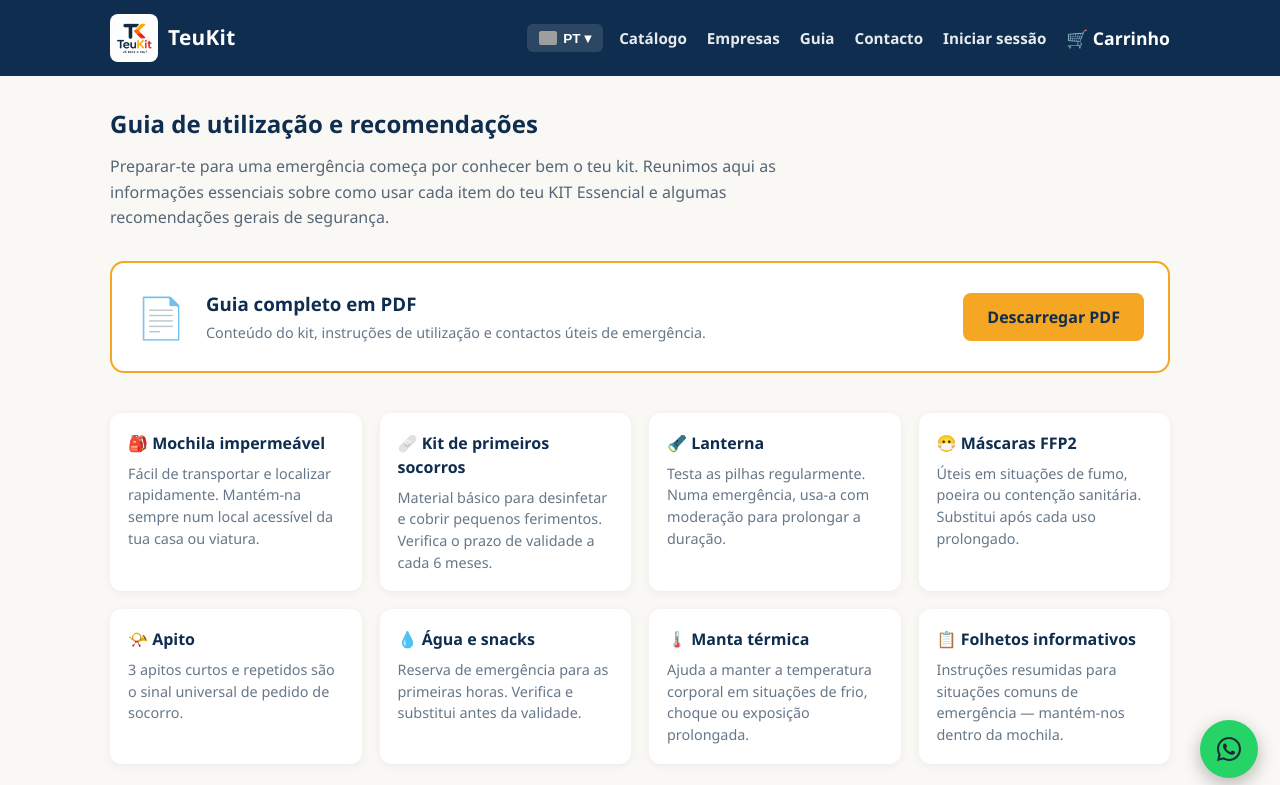
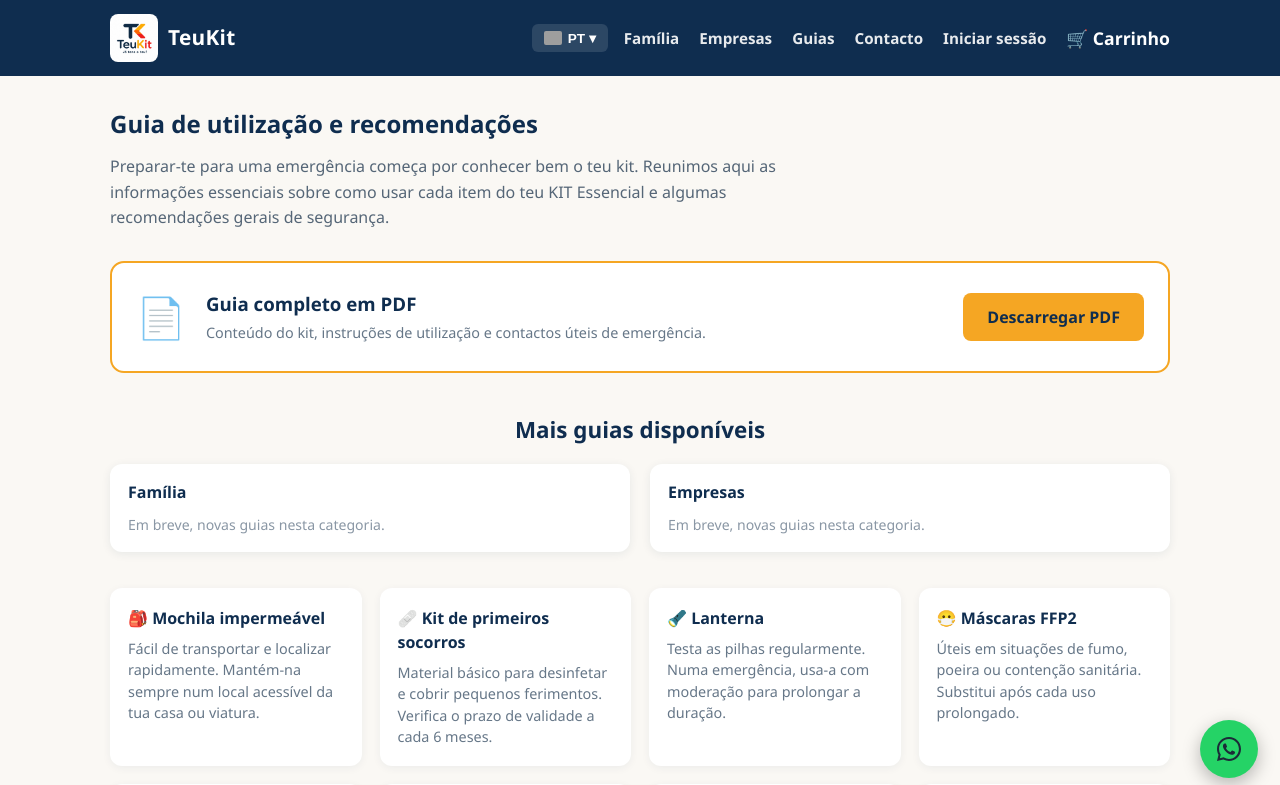
Before and after one commit to Diegal21/teukit-tienda, a Flask app: page /guia in a window 1280 px wide. Shown: the top 785 px of the page. Run offline with Flask 3, Linux system fonts and the light colour scheme; data that the repository does not hold is empty; some libraries are stand-ins or nearby versions; grey boxes are pictures that could not be loaded.

Commit message:
Menu hamburguesa mas prolijo, nav Familia/Guias, y biblioteca de guias PDF por categoria

```diff
--- a/app.py
+++ b/app.py
@@ -28,7 +28,7 @@ ALLOWED_IMAGE_EXTENSIONS = {'png', 'jpg', 'jpeg', 'webp'}
 
 app = Flask(__name__)
 app.config['SECRET_KEY'] = os.environ.get('SECRET_KEY', 'cambia-esta-clave-en-produccion')
-app.config['MAX_CONTENT_LENGTH'] = 5 * 1024 * 1024  # 5 MB máximo por imagen
+app.config['MAX_CONTENT_LENGTH'] = 10 * 1024 * 1024  # 10 MB máximo por subida (imagens e PDFs)
 
 
 # ----------------------------
@@ -137,6 +137,19 @@ def init_db():
             unit_cost_cents INTEGER DEFAULT 0,
             supplier TEXT,
             sort_order INTEGER DEFAULT 0
+        )
+    ''')
+
+    # ----------------------------
+    # BIBLIOTECA DE GUIAS DESCARGÁVEIS (PDFs subidos a mano pelo admin)
+    # ----------------------------
+    db.execute('''
+        CREATE TABLE IF NOT EXISTS uploaded_guide (
+            id INTEGER PRIMARY KEY AUTOINCREMENT,
+            title TEXT NOT NULL,
+            segment TEXT NOT NULL DEFAULT 'familia',
+            filename TEXT NOT NULL,
+            created_at TEXT DEFAULT CURRENT_TIMESTAMP
         )
     ''')
 
@@ -665,7 +678,21 @@ def product_detail(slug):
 
 @app.route('/guia')
 def guide():
-    return render_template('guide.html')
+    db = get_db()
+    rows = db.execute('SELECT * FROM uploaded_guide ORDER BY created_at DESC').fetchall()
+    guides_familia = [g for g in rows if g['segment'] == 'familia']
+    guides_empresas = [g for g in rows if g['segment'] == 'empresas']
+    return render_template('guide.html', guides_familia=guides_familia, guides_empresas=guides_empresas)
+
+
+@app.route('/guia-pdf/<int:guide_id>')
+def download_uploaded_guide(guide_id):
+    db = get_db()
+    guide_row = db.execute('SELECT * FROM uploaded_guide WHERE id = ?', (guide_id,)).fetchone()
+    if not guide_row:
+        return "Guia no encontrada", 404
+    return send_from_directory(UPLOAD_FOLDER, guide_row['filename'], as_attachment=True,
+                                download_name=secure_filename(guide_row['title']) + '.pdf')
 
 
 @app.route('/guia/pdf')
@@ -1107,6 +1134,63 @@ def admin_simulator_delete(sim_id):
     return redirect(url_for('admin_simulator_list'))
 
 
+GUIDE_SEGMENTS = ['familia', 'empresas']
+
+
+@app.route('/admin/guias')
+@admin_required
+def admin_guides():
+    db = get_db()
+    guides = db.execute('SELECT * FROM uploaded_guide ORDER BY segment, created_at DESC').fetchall()
+    return render_template('admin_guides.html', guides=guides)
+
+
+@app.route('/admin/guias/subir', methods=['POST'])
+@admin_required
+def admin_guide_upload():
+    title = request.form.get('title', '').strip()
+    segment = request.form.get('segment', '').strip()
+
+    if not title or segment not in GUIDE_SEGMENTS:
+        flash('Preenche o título e escolhe uma categoria válida.', 'error')
+        return redirect(url_for('admin_guides'))
+
+    try:
+        filename = save_uploaded_pdf(request.files.get('pdf'))
+    except ValueError as e:
+        flash(str(e), 'error')
+        return redirect(url_for('admin_guides'))
+
+    if not filename:
+        flash('Selecciona un archivo PDF.', 'error')
+        return redirect(url_for('admin_guides'))
+
+    db = get_db()
+    db.execute(
+        'INSERT INTO uploaded_guide (title, segment, filename) VALUES (?, ?, ?)',
+        (title, segment, filename)
+    )
+    db.commit()
+    flash(f'Guia "{title}" subida com sucesso.', 'success')
+    return redirect(url_for('admin_guides'))
+
+
+@app.route('/admin/guias/<int:guide_id>/eliminar', methods=['POST'])
+@admin_required
+def admin_guide_delete(guide_id):
+    db = get_db()
+    guide_row = db.execute('SELECT * FROM uploaded_guide WHERE id = ?', (guide_id,)).fetchone()
+    if guide_row:
+        try:
+            os.remove(os.path.join(UPLOAD_FOLDER, guide_row['filename']))
+        except OSError:
+            pass
+        db.execute('DELETE FROM uploaded_guide WHERE id = ?', (guide_id,))
+        db.commit()
+        flash('Guia eliminada.', 'success')
+    return redirect(url_for('admin_guides'))
+
+
 def save_uploaded_image(file_storage):
     """Guarda una imagen subida en el volumen persistente y devuelve el
     valor a guardar en la columna 'image' (con el prefijo 'uploads/').
@@ -1122,6 +1206,23 @@ def save_uploaded_image(file_storage):
     unique_name = f"{uuid.uuid4().hex}.{ext}"
     file_storage.save(os.path.join(UPLOAD_FOLDER, unique_name))
     return f"uploads/{unique_name}"
+
+
+def save_uploaded_pdf(file_storage):
+    """Guarda un PDF de guía subido en el volumen persistente y devuelve el
+    nombre de archivo a guardar en la base de datos. Devuelve None si no se
+    subió ningún archivo."""
+    if not file_storage or file_storage.filename == '':
+        return None
+
+    filename = secure_filename(file_storage.filename)
+    ext = filename.rsplit('.', 1)[-1].lower() if '.' in filename else ''
+    if ext != 'pdf':
+        raise ValueError('Formato no permitido. Debe ser un archivo PDF.')
+
+    unique_name = f"{uuid.uuid4().hex}.pdf"
+    file_storage.save(os.path.join(UPLOAD_FOLDER, unique_name))
+    return unique_name
 
 
 @app.route('/admin/produtos/novo', methods=['GET', 'POST'])
--- a/static/css/style.css
+++ b/static/css/style.css
@@ -62,7 +62,8 @@ a { text-decoration: none; color: inherit; }
     display: none;
     flex-direction: column;
     justify-content: center;
-    gap: 5px;
+    align-items: center;
+    gap: 6px;
     background: none;
     border: none;
     cursor: pointer;
@@ -70,15 +71,17 @@ a { text-decoration: none; color: inherit; }
 }
 .menu-toggle span {
     display: block;
-    width: 24px;
     height: 3px;
     background: var(--branco);
     border-radius: 2px;
-    transition: transform 0.2s ease, opacity 0.2s ease;
+    transition: transform 0.2s ease, opacity 0.2s ease, width 0.2s ease;
 }
-.menu-toggle.open span:nth-child(1) { transform: translateY(8px) rotate(45deg); }
+.menu-toggle span:nth-child(1) { width: 26px; }
+.menu-toggle span:nth-child(2) { width: 14px; }
+.menu-toggle span:nth-child(3) { width: 20px; }
+.menu-toggle.open span:nth-child(1) { width: 24px; transform: translateY(9px) rotate(45deg); }
 .menu-toggle.open span:nth-child(2) { opacity: 0; }
-.menu-toggle.open span:nth-child(3) { transform: translateY(-8px) rotate(-45deg); }
+.menu-toggle.open span:nth-child(3) { width: 24px; transform: translateY(-9px) rotate(-45deg); }
 
 .header-links {
     display: flex;
@@ -1144,3 +1147,65 @@ body.theme-dark {
     max-width: 420px;
 }
 .sim-final-price .field-row { flex: 1; margin-bottom: 0; }
+
+/* BIBLIOTECA DE GUIAS DESCARGÁVEIS */
+.guide-library {
+    margin: 10px 0 36px;
+}
+.guide-library .section-title {
+    text-align: center;
+    color: var(--azul-marino);
+    font-size: 1.4rem;
+    margin-bottom: 18px;
+}
+.guide-library-columns {
+    display: grid;
+    grid-template-columns: 1fr 1fr;
+    gap: 20px;
+}
+.guide-library-col {
+    background: var(--branco);
+    border-radius: 12px;
+    padding: 16px 18px;
+    box-shadow: 0 2px 10px rgba(15,45,79,0.08);
+}
+.guide-library-col h3 {
+    color: var(--azul-marino);
+    font-size: 1rem;
+    margin-bottom: 10px;
+}
+.guide-library-item {
+    display: flex;
+    align-items: center;
+    gap: 10px;
+    padding: 8px 0;
+    color: var(--texto);
+    font-weight: 600;
+    font-size: 0.92rem;
+    border-bottom: 1px solid #eee;
+}
+.guide-library-item:last-child { border-bottom: none; }
+.guide-library-item:hover { color: var(--vermelho); }
+.guide-library-icon { font-size: 1.1rem; }
+.guide-library-empty {
+    color: #8a97a5;
+    font-size: 0.88rem;
+}
+
+@media (max-width: 700px) {
+    .guide-library-columns { grid-template-columns: 1fr; }
+}
+
+.admin-upload-form {
+    background: var(--branco);
+    border-radius: 12px;
+    padding: 18px 20px;
+    margin-bottom: 26px;
+    max-width: 500px;
+    box-shadow: 0 2px 10px rgba(15,45,79,0.08);
+}
+.admin-subtitle {
+    color: var(--azul-marino);
+    font-size: 1.1rem;
+    margin: 20px 0 12px;
+}
--- a/templates/admin_orders.html
+++ b/templates/admin_orders.html
@@ -7,6 +7,7 @@
     <div>
         <a href="{{ url_for('admin_products') }}" class="btn btn-small">Ver produtos</a>
         <a href="{{ url_for('admin_simulator_list') }}" class="btn btn-small">Simulador de kits</a>
+        <a href="{{ url_for('admin_guides') }}" class="btn btn-small">Guias</a>
         <a href="{{ url_for('admin_logout') }}" class="btn btn-small">Sair</a>
     </div>
 </div>
--- a/templates/admin_products.html
+++ b/templates/admin_products.html
@@ -7,6 +7,7 @@
     <div>
         <a href="{{ url_for('admin_new_product') }}" class="btn btn-primary btn-small">+ Novo produto</a>
         <a href="{{ url_for('admin_simulator_list') }}" class="btn btn-small">Simulador de kits</a>
+        <a href="{{ url_for('admin_guides') }}" class="btn btn-small">Guias</a>
         <a href="{{ url_for('admin_orders') }}" class="btn btn-small">Ver pedidos</a>
         <a href="{{ url_for('admin_logout') }}" class="btn btn-small">Sair</a>
     </div>
--- a/templates/admin_simulator_list.html
+++ b/templates/admin_simulator_list.html
@@ -7,6 +7,7 @@
     <div>
         <a href="{{ url_for('admin_simulator_new') }}" class="btn btn-primary btn-small">+ Nova simulação</a>
         <a href="{{ url_for('admin_products') }}" class="btn btn-small">Ver produtos</a>
+        <a href="{{ url_for('admin_guides') }}" class="btn btn-small">Guias</a>
         <a href="{{ url_for('admin_orders') }}" class="btn btn-small">Ver pedidos</a>
         <a href="{{ url_for('admin_logout') }}" class="btn btn-small">Sair</a>
     </div>
--- a/templates/base.html
+++ b/templates/base.html
@@ -31,9 +31,9 @@
             </button>
 
             <nav class="header-links" id="headerLinks">
-                <a href="{{ url_for('catalog') }}" class="account-link">{{ t('nav.catalog') }}</a>
+                <a href="{{ url_for('catalog') }}" class="account-link">{{ t('nav.family') }}</a>
                 <a href="{{ url_for('business_catalog') }}" class="account-link">{{ t('nav.business') }}</a>
-                <a href="{{ url_for('guide') }}" class="account-link">{{ t('nav.guide') }}</a>
+                <a href="{{ url_for('guide') }}" class="account-link">{{ t('nav.guides') }}</a>
                 <a href="{{ url_for('contact') }}" class="account-link">{{ t('nav.contact') }}</a>
                 {% if current_user %}
                     <a href="{{ url_for('my_account') }}" class="account-link">👤 {{ current_user.name.split(' ')[0] }}</a>
--- a/templates/guide.html
+++ b/templates/guide.html
@@ -14,6 +14,38 @@
         </div>
         <a href="{{ url_for('guide_pdf') }}"
            class="btn btn-primary" download>{{ t('guide.download_button') }}</a>
+    </div>
+
+    <div class="guide-library">
+        <h2 class="section-title">{{ t('guide.library_title') }}</h2>
+        <div class="guide-library-columns">
+            <div class="guide-library-col">
+                <h3>{{ t('guide.library_family') }}</h3>
+                {% if guides_familia %}
+                    {% for g in guides_familia %}
+                    <a href="{{ url_for('download_uploaded_guide', guide_id=g.id) }}" class="guide-library-item" download>
+                        <span class="guide-library-icon">📄</span>
+                        <span>{{ g.title }}</span>
+                    </a>
+                    {% endfor %}
+                {% else %}
+                    <p class="guide-library-empty">{{ t('guide.library_empty') }}</p>
+                {% endif %}
+            </div>
+            <div class="guide-library-col">
+                <h3>{{ t('guide.library_business') }}</h3>
+                {% if guides_empresas %}
+                    {% for g in guides_empresas %}
+                    <a href="{{ url_for('download_uploaded_guide', guide_id=g.id) }}" class="guide-library-item" download>
+                        <span class="guide-library-icon">📄</span>
+                        <span>{{ g.title }}</span>
+                    </a>
+                    {% endfor %}
+                {% else %}
+                    <p class="guide-library-empty">{{ t('guide.library_empty') }}</p>
+                {% endif %}
+            </div>
+        </div>
     </div>
 
     <div class="guide-grid">
--- a/translations.py
+++ b/translations.py
@@ -8,7 +8,9 @@ TRANSLATIONS = {
 
     # --- Navegación y footer ---
     'nav.guide': {'pt': 'Guia', 'es': 'Guía', 'en': 'Guide'},
+    'nav.guides': {'pt': 'Guias', 'es': 'Guías', 'en': 'Guides'},
     'nav.catalog': {'pt': 'Catálogo', 'es': 'Catálogo', 'en': 'Catalog'},
+    'nav.family': {'pt': 'Família', 'es': 'Familia', 'en': 'Family'},
     'nav.business': {'pt': 'Empresas', 'es': 'Empresas', 'en': 'Business'},
     'nav.contact': {'pt': 'Contacto', 'es': 'Contacto', 'en': 'Contact'},
 
@@ -126,6 +128,10 @@ TRANSLATIONS = {
     'guide.download_title': {'pt': 'Guia completo em PDF', 'es': 'Guía completa en PDF', 'en': 'Full guide in PDF'},
     'guide.download_desc': {'pt': 'Conteúdo do kit, instruções de utilização e contactos úteis de emergência.', 'es': 'Contenido del kit, instrucciones de uso y contactos útiles de emergencia.', 'en': 'Kit contents, usage instructions and useful emergency contacts.'},
     'guide.download_button': {'pt': 'Descarregar PDF', 'es': 'Descargar PDF', 'en': 'Download PDF'},
+    'guide.library_title': {'pt': 'Mais guias disponíveis', 'es': 'Más guías disponibles', 'en': 'More guides available'},
+    'guide.library_family': {'pt': 'Família', 'es': 'Familia', 'en': 'Family'},
+    'guide.library_business': {'pt': 'Empresas', 'es': 'Empresas', 'en': 'Business'},
+    'guide.library_empty': {'pt': 'Em breve, novas guias nesta categoria.', 'es': 'Pronto, nuevas guías en esta categoría.', 'en': 'New guides coming soon in this category.'},
     'guide.item1_title': {'pt': '🎒 Mochila impermeável', 'es': '🎒 Mochila impermeable', 'en': '🎒 Waterproof backpack'},
     'guide.item1_desc': {'pt': 'Fácil de transportar e localizar rapidamente. Mantém-na sempre num local acessível da tua casa ou viatura.', 'es': 'Fácil de transportar y localizar rápidamente. Mantenla siempre en un lugar accesible de tu casa o vehículo.', 'en': 'Easy to carry and quickly locate. Always keep it in an accessible spot in your home or vehicle.'},
     'guide.item2_title': {'pt': '🩹 Kit de primeiros socorros', 'es': '🩹 Kit de primeros auxilios', 'en': '🩹 First aid kit'},
```
Also changed, not shown: templates/admin_guides.html (added, +60 -0 lines).
